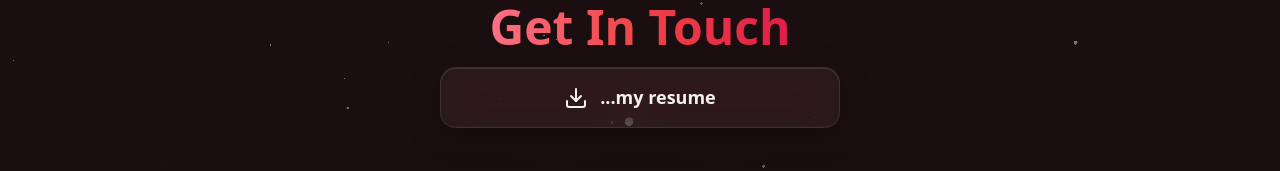
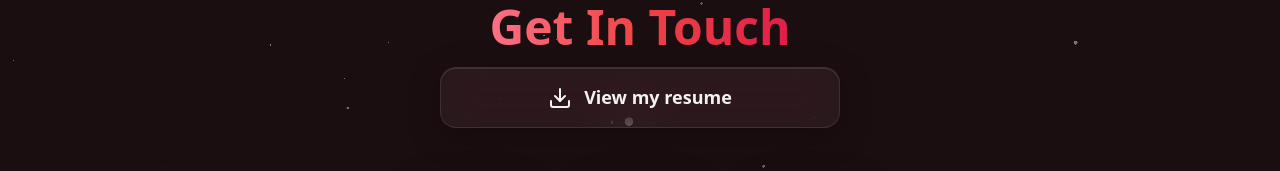
Before and after one commit to james-agbonz/Mywebsite, a React (Vite) app: page /MYportfolio.github.io/contact in a window 1280 px wide. Shown: the part 275-446 px from the top of the page. Built offline with nearby package versions, Linux system fonts and the light colour scheme.

Commit message:
Change resume button text to 'View my resume'

```diff
--- a/src/pages/Contact.tsx
+++ b/src/pages/Contact.tsx
@@ -71,7 +71,7 @@ export default function Contact() {
                 aria-label="View Resume"
               >
                 <Download size={24} className="cv-icon" />
-                <span>...my resume</span>
+                <span>View my resume</span>
               </button>
             </div>
 
```
